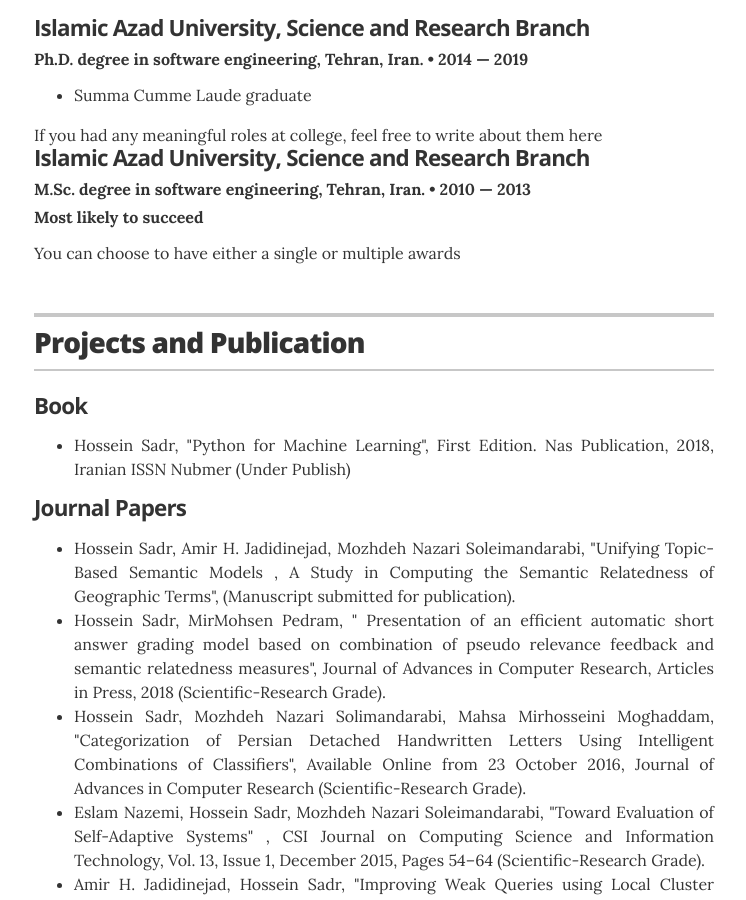
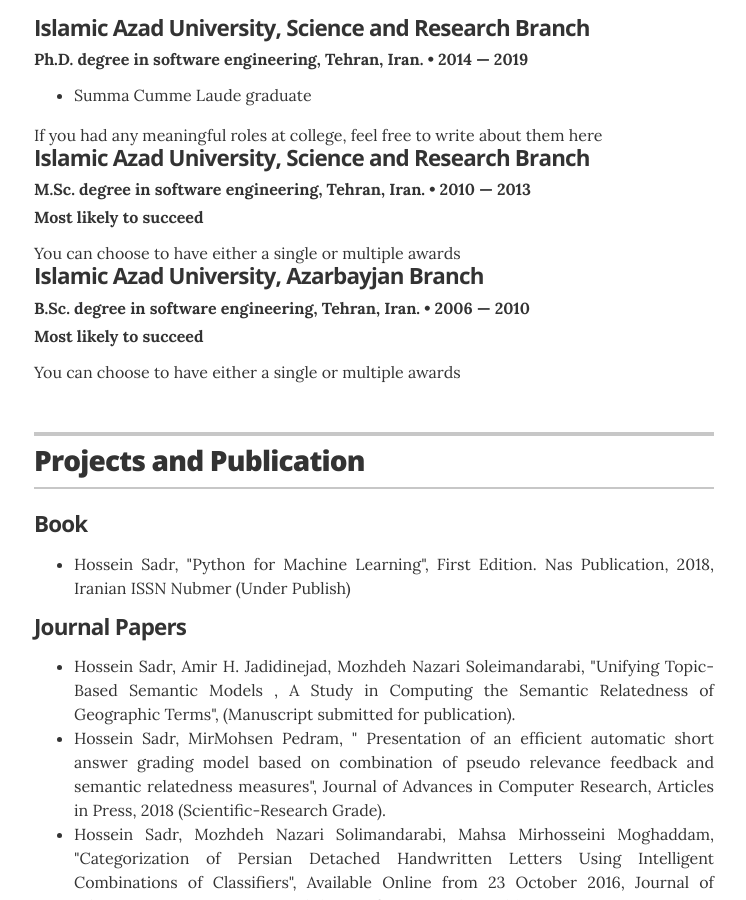
Before and after one commit to hosseinsadr/hosseinsadr.github.io, a Jekyll site: the page built from index.html, in a window 1280 px wide and 900 px high, scrolled down 2198 px. Shown: the whole window, without its empty margins (266-1012 px from the left). Built offline with Jekyll 4.4.1, drawn with Linux system fonts in a browser that asks for light colours.

Commit message:
Update education.yml

```diff
--- a/_data/education.yml
+++ b/_data/education.yml
@@ -11,3 +11,9 @@
   year: 2010 &mdash; 2013
   award: Most likely to succeed
   summary: You can choose to have either a single or multiple awards
+
+- degree: B.Sc. degree in software engineering, Tehran, Iran.
+  uni: Islamic Azad University, Azarbayjan Branch
+  year: 2006 &mdash; 2010
+  award: Most likely to succeed
+  summary: You can choose to have either a single or multiple awards
```
